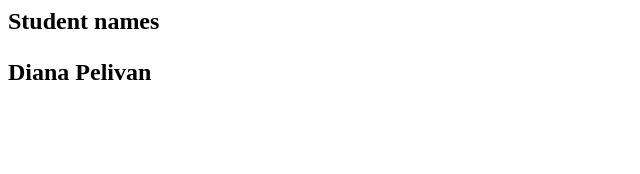
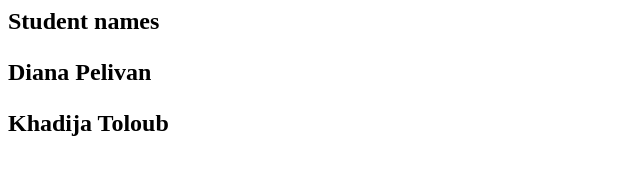
Before and after one commit to khadijaJad/Firstproject, a plain HTML site: page index.html in a window 1280 px wide. Shown: the whole page, without its empty margins (0-640 px from the left). Drawn offline with Linux system fonts and the light colour scheme.

Commit message:
added one more student

```diff
--- a/index.html
+++ b/index.html
@@ -1,2 +1,3 @@
 <h2>Student names<h2>
 <p>Diana Pelivan<p>
+<p>Khadija Toloub<p>
```
Also changed, not shown: onion.txt (deleted), potato.txt (deleted), tomato.txt (deleted).
